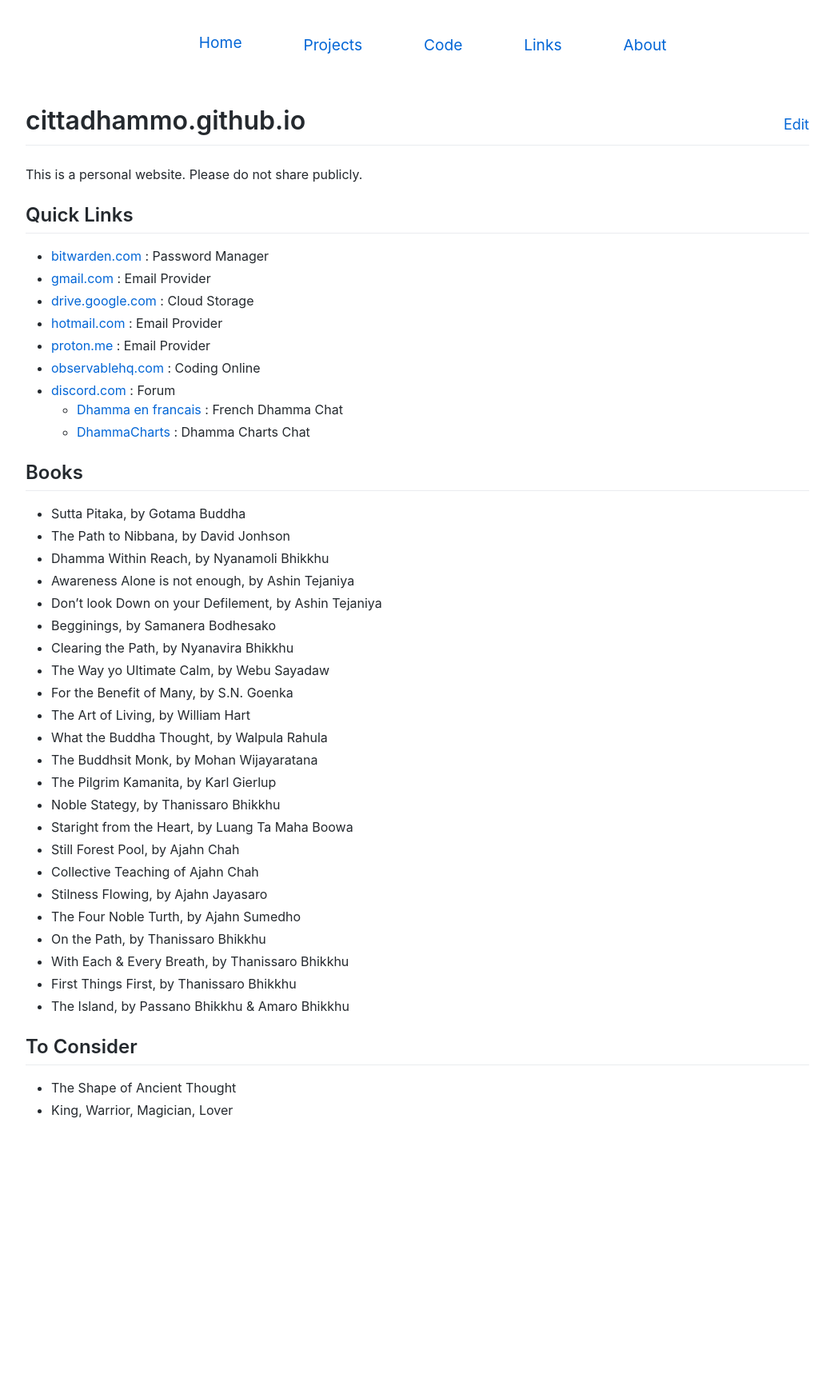
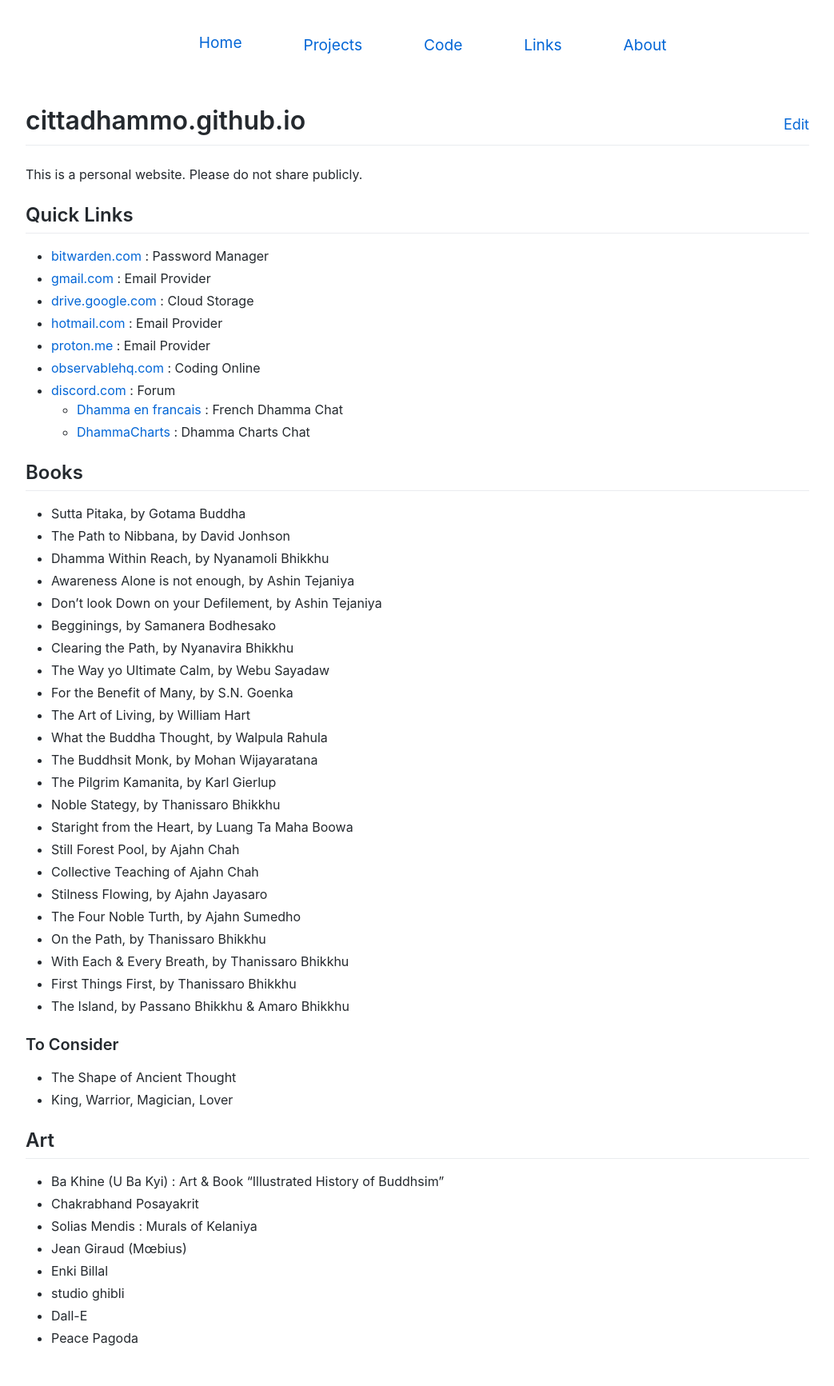
Before and after one commit to cittadhammo/old-personal-website, a Jekyll site: the page built from index.md, in a window 1280 px wide. Shown: the whole page at 80% size, without its empty margins (118-1161 px from the left). Built offline with Jekyll 4.4.1, drawn with Linux system fonts in a browser that asks for light colours; before the commit the page ends 1448 px from its top, so only the background shows below that.

Commit message:
Update index.md

```diff
--- a/index.md
+++ b/index.md
@@ -43,7 +43,18 @@
 * First Things First, by Thanissaro Bhikkhu
 * The Island, by Passano Bhikkhu & Amaro Bhikkhu
 
-## To Consider
+### To Consider
 
 * The Shape of Ancient Thought
 * King, Warrior, Magician, Lover
+
+## Art
+
+* Ba Khine (U Ba Kyi) : Art & Book "Illustrated History of Buddhsim"
+* Chakrabhand Posayakrit
+* Solias Mendis : Murals of Kelaniya
+* Jean Giraud (Mœbius)
+* Enki Billal
+* studio ghibli
+* Dall-E
+* Peace Pagoda
```
